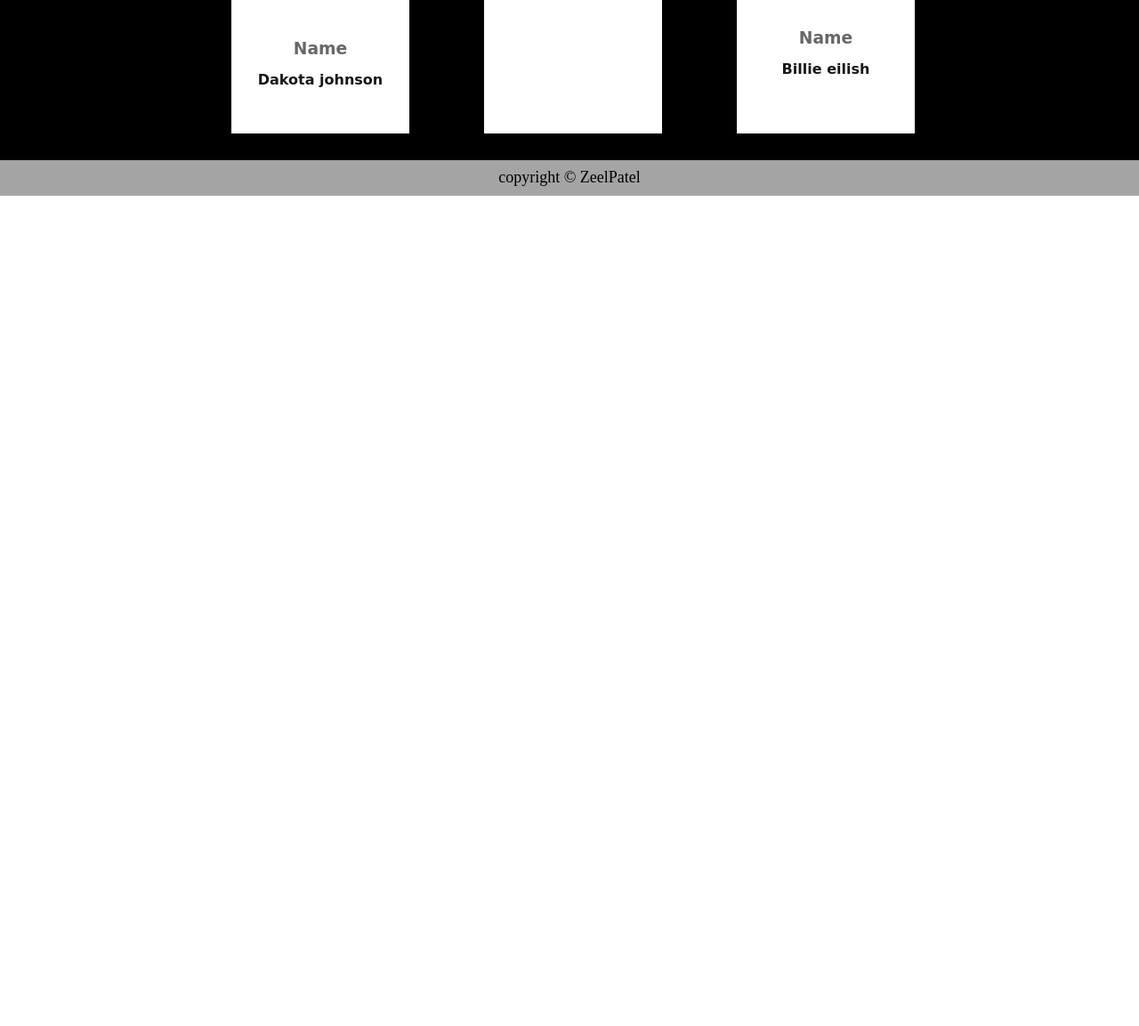
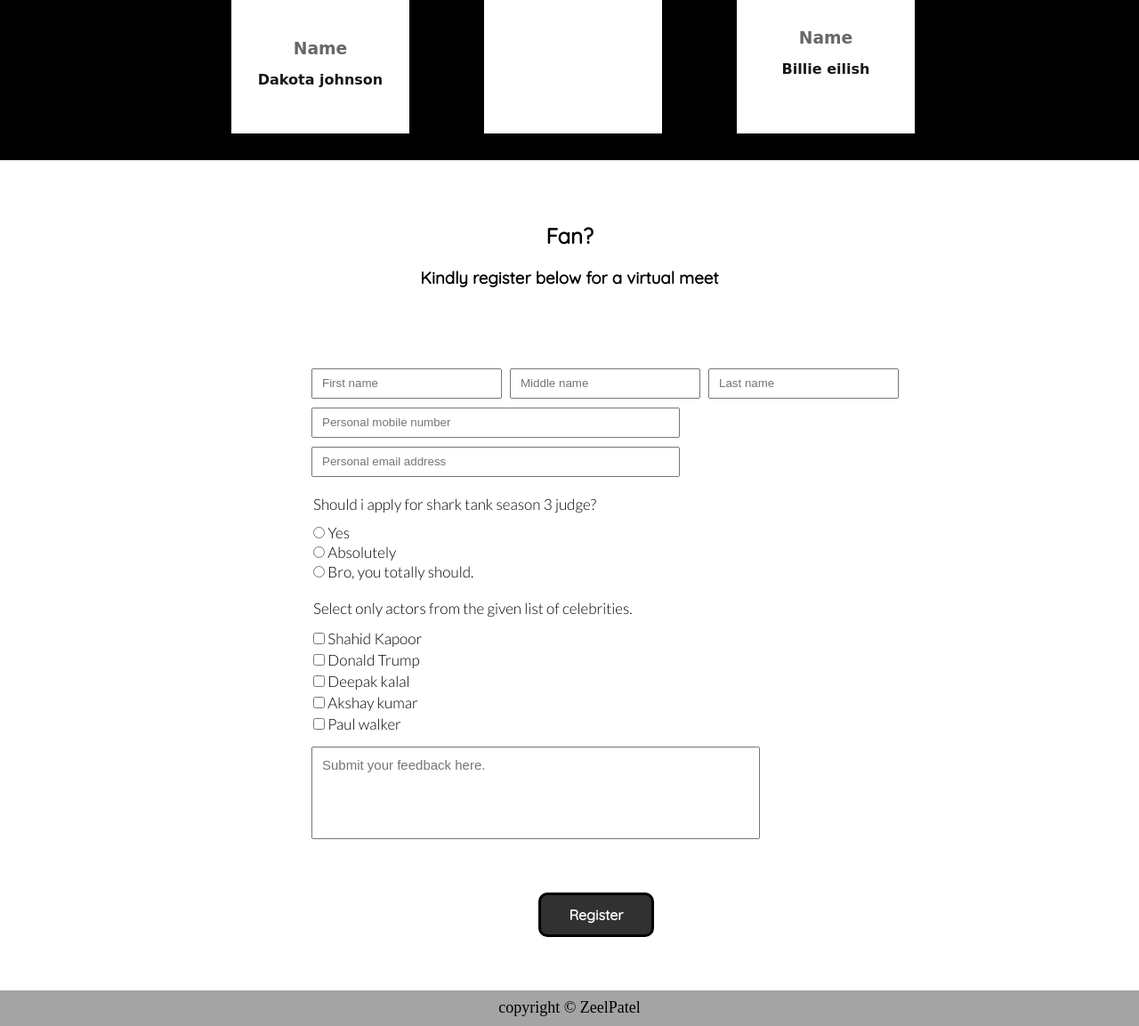
Before and after one commit to zeel073/sample-page, a plain HTML site: page index.html in a window 1280 px wide. Shown: the part 2929-4082 px from the top of the page at 89% size. Before the commit the page ends 3149 px from the top, so only its background shows below. Drawn offline with Linux system fonts and the light colour scheme; a web font is replaced by a local one.

Commit message:
form added

```diff
--- a/index.html
+++ b/index.html
@@ -66,6 +66,49 @@
                 </div>
             </div>
         </div>
+        <div class="form">
+            <div class="form_heading">
+                <h2>Fan?</h2><br>
+                <h3>Kindly register below for a virtual meet</h3>
+            </div>
+            <div class="actual_form">
+                <form>
+                    <input type="text" id="fname" name="fname" placeholder="First name">
+                    <input type="text" id="mname" name="mname" placeholder="Middle name">
+                    <input type="text" id="lname" name="lname" placeholder="Last name"><br>
+                    <input type="text" id="number" name="number" placeholder="Personal mobile number" ><br>
+                    <input type="email" id="email" name="email" placeholder="Personal email address"><br>
+                    <div class="shark_tank">
+                        <p>Should i apply for shark tank season 3 judge?</p>
+                        <div class="shark_tank_radio">
+                            <input type="radio" id="st1" name="shark_tank" value="Yes">
+                            <label for="st1">Yes</label><br>
+                            <input type="radio" id="st2" name="shark_tank" value="Absolutely">
+                            <label for="st2">Absolutely</label><br>
+                            <input type="radio" id="st3" name="shark_tank" value="Bro, you totally should.">
+                            <label for="st3">Bro, you totally should.</label><br>
+                        </div>
+                    </div>
+                    <div class="celebrities">
+                        <p>Select only actors from the given list of celebrities.</p>
+                     <div class="celebrities_checkbox">
+                         <input type="checkbox" name="1-name" id="name1">
+                         <label for="name1">Shahid Kapoor</label><br>
+                         <input type="checkbox" name="2-name" id="name2">
+                         <label for="name2">Donald Trump</label><br>
+                         <input type="checkbox" name="3-name" id="name3">
+                         <label for="name3">Deepak kalal</label><br>
+                         <input type="checkbox" name="4-name" id="name4">
+                         <label for="name4">Akshay kumar</label><br>
+                         <input type="checkbox" name="5-name" id="name5">
+                         <label for="name5">Paul walker</label><br>
+                        </div>
+                </div>
+                <input type="text" id="feedback" placeholder="Submit your feedback here."><br>
+                    <input type="submit" value="Register" id="submit">
+                </form>
+            </div>
+        </div>
         <div class="footer">
             <h1>Nikol</h1>
             <h2>Kuch din to guzaro nikol me</h2>
--- a/style.css
+++ b/style.css
@@ -2,7 +2,8 @@
 @import url('https://fonts.googleapis.com/css2?family=Explora&display=swap');
 @import url('https://fonts.googleapis.com/css2?family=Kanit:wght@200;300&display=swap');
 @import url('https://fonts.googleapis.com/css2?family=Goldman&display=swap');
-
+@import url('https://fonts.googleapis.com/css2?family=Quicksand:wght@300;400&display=swap');
+@import url('https://fonts.googleapis.com/css2?family=Lato:wght@300&display=swap');
 *{
     padding: 0;
     margin: 0;
@@ -160,3 +161,79 @@ footer p{
 .section2 .vertical_3_boxes .v_ind img{
    width: 200px;
 }
+.form{
+    min-height: 500px;
+    display: flex;
+    flex-direction: column;
+}
+.form .form_heading{
+    display: flex;
+    flex-direction: column;
+    text-align: center;
+    justify-content: center;
+    padding-top: 70px;
+    font-family: 'Quicksand', sans-serif;
+}
+.actual_form form #fname{
+    margin-left: 350px;
+    margin-top: 90px;
+    margin-right: 5px;
+    width: 200px;
+    height: 30px;
+    padding-left: 10px;
+}
+.actual_form form #mname, #lname{
+    margin-right: 5px;
+    width: 200px;
+    height: 30px;
+    padding-left: 10px;
+}
+.actual_form form #number, #email{
+    margin: 10px 0px 0px 350px ;
+    height: 30px;
+    width: 400px;
+    padding-left: 10px;
+}
+.actual_form form .shark_tank, .celebrities{
+    font-family: 'Lato', sans-serif;
+    font-weight: 500;
+    padding:20px 0px 0px 352px;
+    font-size: 17px;
+}
+.actual_form form .shark_tank .shark_tank_radio, .celebrities_checkbox{
+    padding-top: 10px;
+}
+.actual_form form #feedback{
+    margin:15px 0px 0px 350px;
+    height: 100px;
+    width: 500px;
+}
+.actual_form form #feedback::placeholder{
+    top: -30px;
+    position: relative;
+    left: 10px;
+    font-size: 15px;
+}
+.celebrities #name1, #name2, #name3, #name4, #name5{
+    margin-top: 7px;
+}
+.actual_form form .shark_tank .shark_tank_radio #st1, #st2, #st3{
+    margin-top: 5px;
+}
+#submit{
+    margin:60px 0px 60px 605px;
+    height: 50px;
+    width: 130px;
+    font-family: 'Quicksand', sans-serif;
+    font-weight: 900;
+    font-size: medium;
+    border: 3px solid black;
+    border-radius: 10px;
+    background-color: rgba(0, 0, 0, 0.808);
+    color: white;
+}
+#submit:hover{
+    background-color: rgba(238, 21, 21, 0.082);
+    color: black;
+    cursor: pointer;
+}
```
